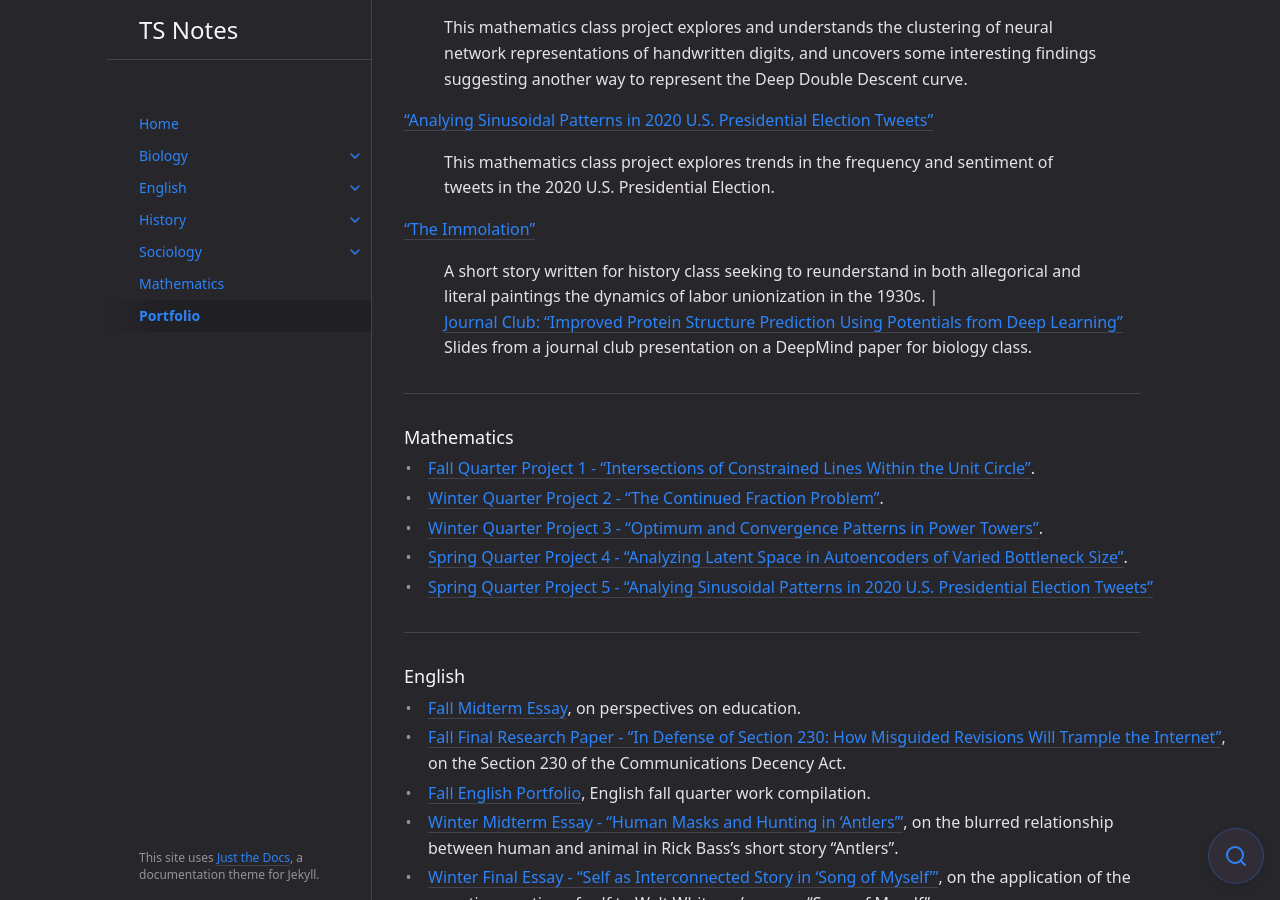
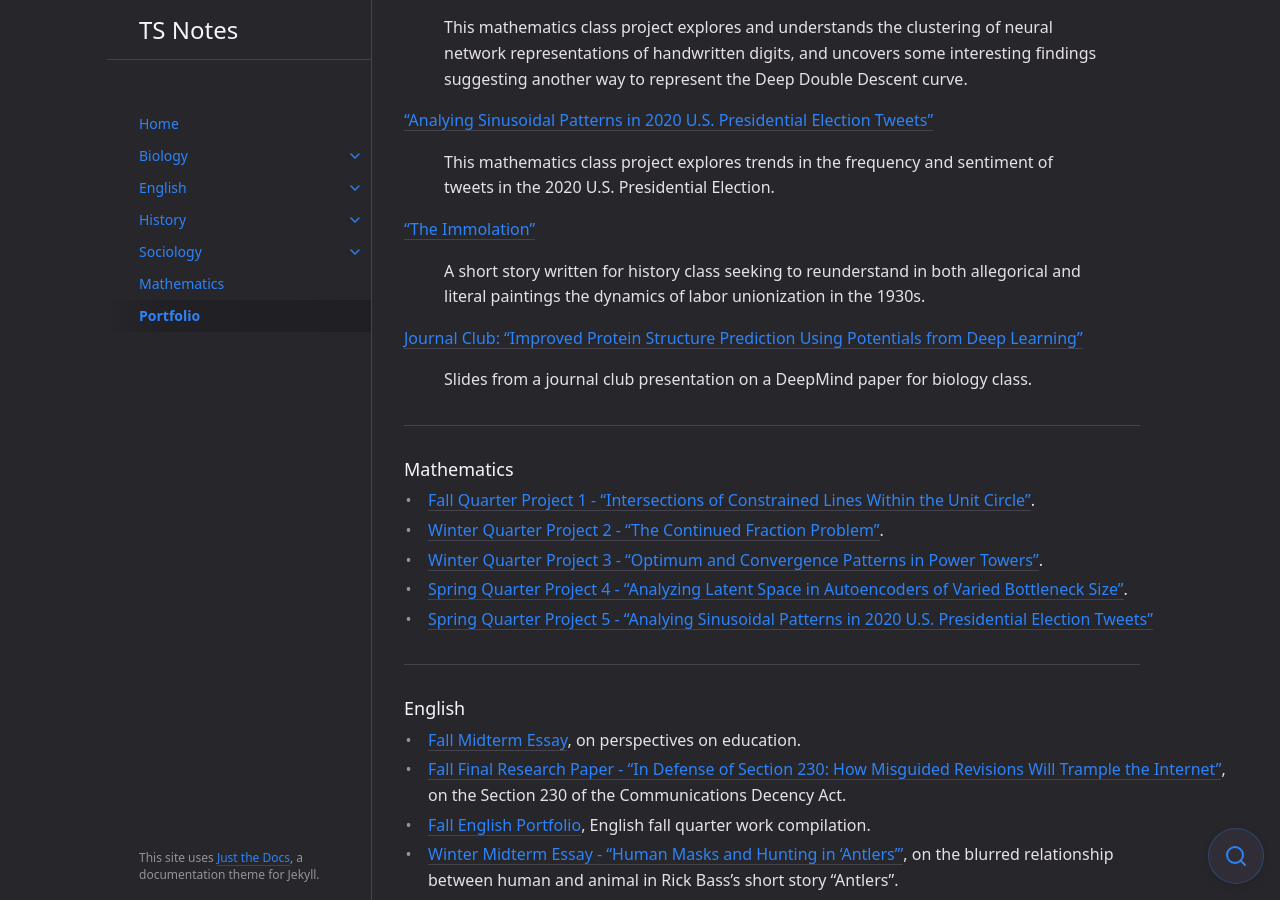
Before and after one commit to andre-ye/ts, a Jekyll site: the page built from docs/portfolio/portfolio.md, in a window 1280 px wide and 900 px high, scrolled down 424 px. Built offline with Jekyll 4.4.1, drawn with Linux system fonts in a browser that asks for light colours; nearby versions of some CDN libraries.

```diff
--- a/docs/portfolio/portfolio.md
+++ b/docs/portfolio/portfolio.md
@@ -27,7 +27,8 @@ Collected work from Transition School
 
 ["The Immolation"](https://andre-ye.github.io/history/winter/portfolio/Final Draft for Cumulative Project.pdf){:target="_blank"}
 > A short story written for history class seeking to reunderstand in both allegorical and literal paintings the dynamics of labor unionization in the 1930s.
-| [Journal Club: "Improved Protein Structure Prediction Using Potentials from Deep Learning"](https://andre-ye.github.io/biology/winter-quarter/portfolio/winter-bio-jc.pdf){:target="_blank"}
+
+[Journal Club: "Improved Protein Structure Prediction Using Potentials from Deep Learning"](https://andre-ye.github.io/biology/winter-quarter/portfolio/winter-bio-jc.pdf){:target="_blank"}
 > Slides from a journal club presentation on a DeepMind paper for biology class.
 
 ---
```
